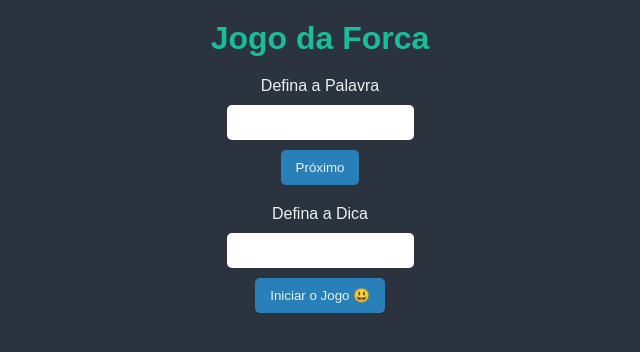
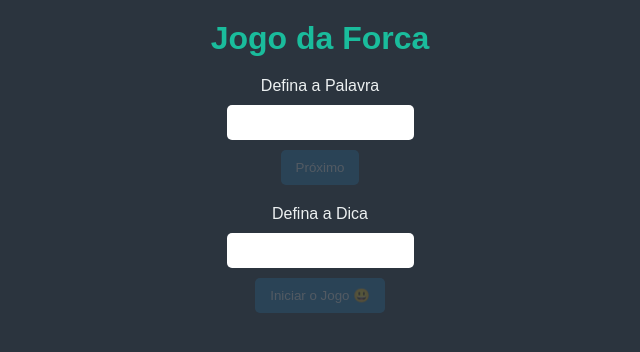
Before and after one commit to rafaelpianaro/vue-jogo-forca, a Vue app: page / in a window 1280 px wide. Shown: the top 352 px of the page, without its empty margins (320-960 px from the left). Built offline with nearby package versions, Linux system fonts and the light colour scheme.

Commit message:
*passando inputValue para v-model

```diff
--- a/src/components/Formulario.vue
+++ b/src/components/Formulario.vue
@@ -1,8 +1,8 @@
 <template>
   <div class="formulario">
       <div class="formulario-title">{{title}}</div>
-      <input type="text" class="formulario-input">
-      <button>{{button}}</button>
+      <input type="text" class="formulario-input" v-model="inputValue">
+      <button :disable='inputValue.length === 0'>{{button}}</button>
   </div>
 </template>
 
@@ -12,6 +12,11 @@ export default {
     props: {
         title: String,
         button: String
+    },
+    data() {
+        return {
+            inputValue: ''
+        }
     }
 }
 </script>
--- a/src/css/global.css
+++ b/src/css/global.css
@@ -42,4 +42,5 @@ button:hover {
 
 button[disable] {
   opacity: 0.2;
+  pointer-events: none;
 }
```
